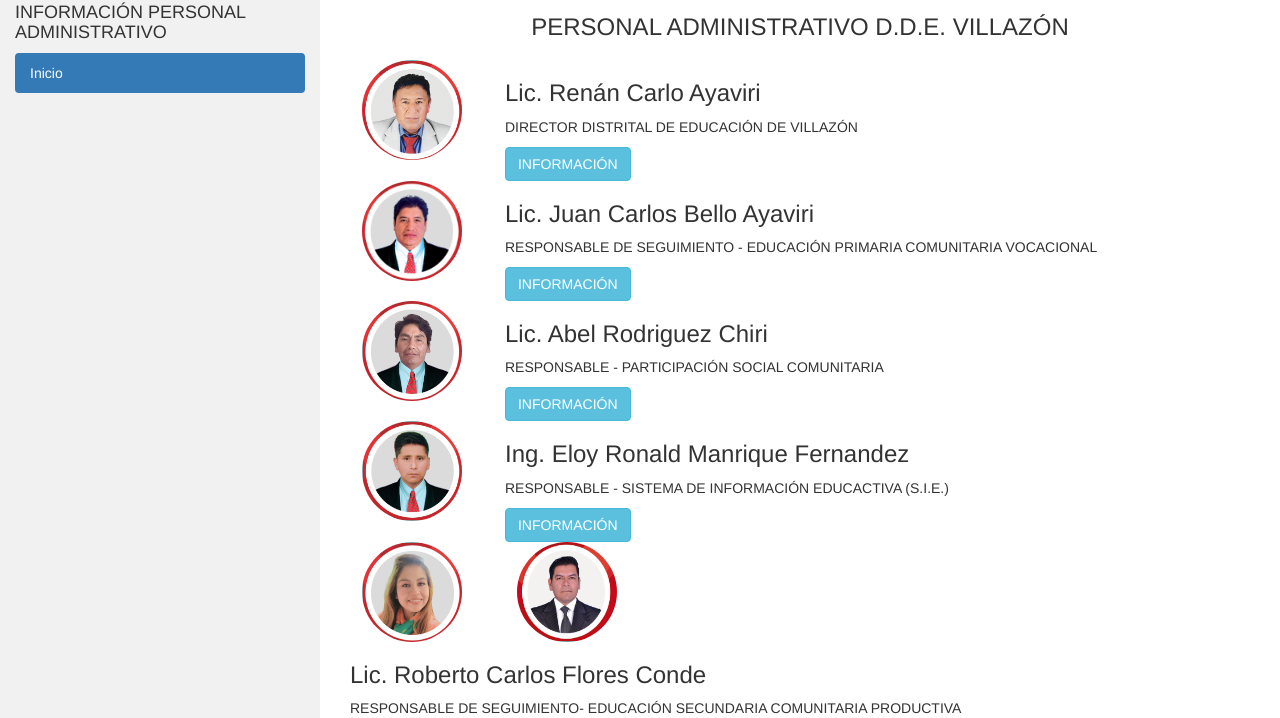
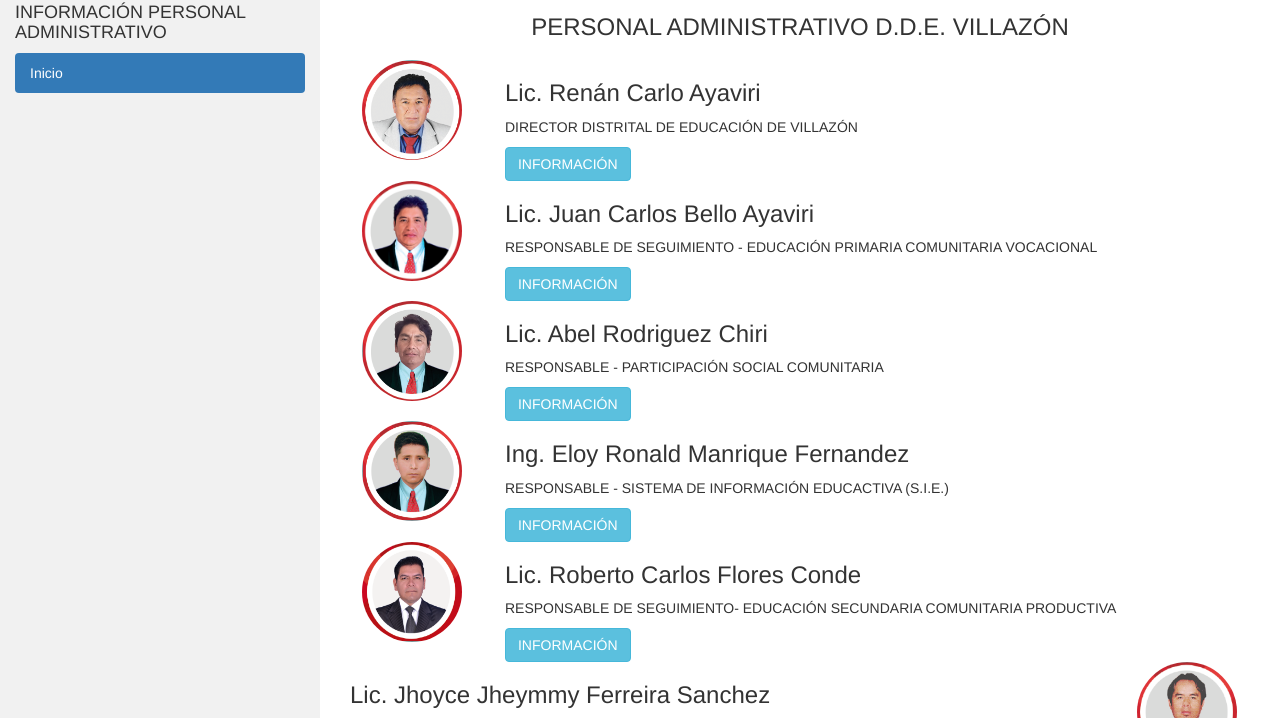
Before and after one commit to manrique123/DDEVILLAZONPERSONAL, a plain HTML site: page index.html in a window 1280 px wide. Shown: the part 57-775 px from the top of the page. Drawn offline with nearby package versions, Linux system fonts and the light colour scheme.

Commit message:
Update index.html

```diff
--- a/index.html
+++ b/index.html
@@ -106,9 +106,6 @@
          <a href="6674269.html" style=" color: #ffffff; "><button type="submit" class="btn btn-info">INFORMACIÓN</button> </a>
       </div>
 
-      <div class="col-sm-2 text-center">
-        <img src="FOTOS\3651514.png" class="img-circle" height="100" width="100" alt="Avatar">
-      </div>
 
       <div class="col-sm-2 text-center">
         <img src="FOTOS\6662820.png" class="img-circle" height="100" width="100" alt="Avatar">
```
